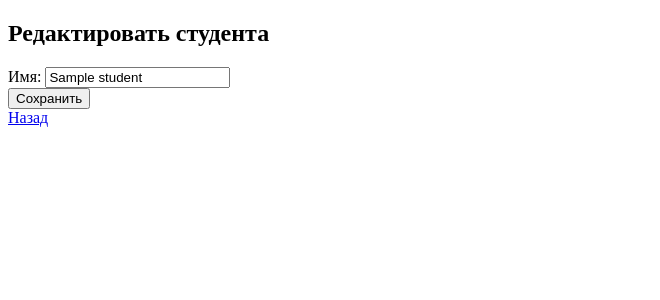
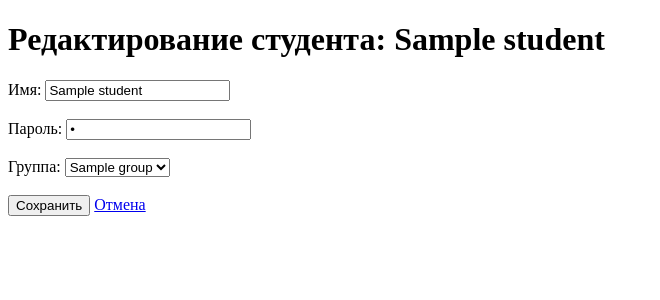
Before and after one commit to SnezhiK000/test_functional, a Django app: template templates/show_edit.html in a window 1280 px wide. Shown: the top 300 px of the page, without its empty margins (0-660 px from the left). Run offline with Django 3.2, Linux system fonts and the light colour scheme; the template is opened without the code that fills it: most values are stand-ins (such as "Sample title", 1, 10 or a date in 2020).

Commit message:
Add files via upload

```diff
--- a/templates/show_edit.html
+++ b/templates/show_edit.html
@@ -1,14 +1,35 @@
 <!DOCTYPE html>
-<html>
-<head><title>Редактировать</title></head>
+<html lang="ru">
+<head>
+    <meta charset="UTF-8">
+    <title>Редактирование студента</title>
+</head>
 <body>
-    <h2>Редактировать студента</h2>
-    <form method="POST">
+    <h1>Редактирование студента: {{ student.name }}</h1>
+
+    <form method="POST" action="">
         {% csrf_token %}
+
         <label>Имя:</label>
-        <input type="text" name="name" value="{{ student.name }}" required><br>
+        <input type="text" name="name" value="{{ student.name }}" required>
+        <br><br>
+
+        <label>Пароль:</label>
+        <input type="password" name="password" value="{{ student.password }}">
+        <br><br>
+
+        <label>Группа:</label>
+        <select name="group">
+            {% for group in groups %}
+                <option value="{{ group.id }}" {% if group.id == student.group.id %}selected{% endif %}>
+                    {{ group.name }}
+                </option>
+            {% endfor %}
+        </select>
+        <br><br>
+
         <button type="submit">Сохранить</button>
+        <a href="{% url 'show_students' %}">Отмена</a>
     </form>
-    <a href="{% url 'show_students' %}">Назад</a>
 </body>
 </html>
--- a/templates/show_students.html
+++ b/templates/show_students.html
@@ -22,8 +22,6 @@
         <button type="submit">Применить</button>
     </form>
 
-    <a href="{% url 'show_create' %}">Добавить студента</a>
-    <a href="{% url 'logout_view' %}">Выход</a>
 
     <div>
         {% for student in students %}
@@ -33,7 +31,8 @@
         <p>Курс: {{ course.name }}</p>
         {% endfor %}
         <a href="{% url 'show_edit' student.id %}">Изменить</a>
-        <form method="POST" action="{% url 'show_delete' student.id %}" style="display:inline;">
+
+        <form method="POST" action="{% url 'show_delete' student.id %}">
             {% csrf_token %}
             <button type="submit" onclick="return confirm('Удалить?')">Удалить</button>
         </form>
```
Also changed, not shown: views.py (+10 -3 lines).
